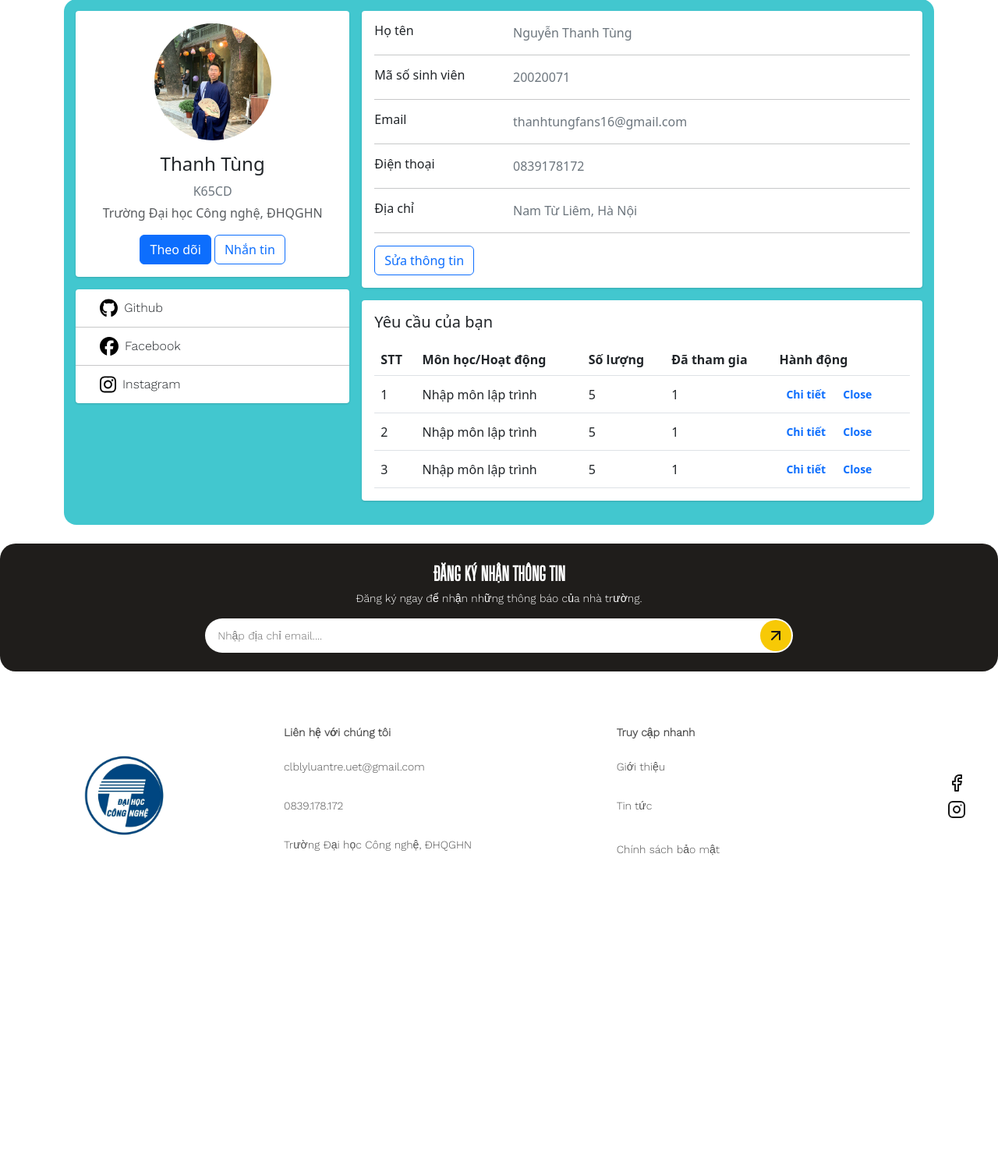
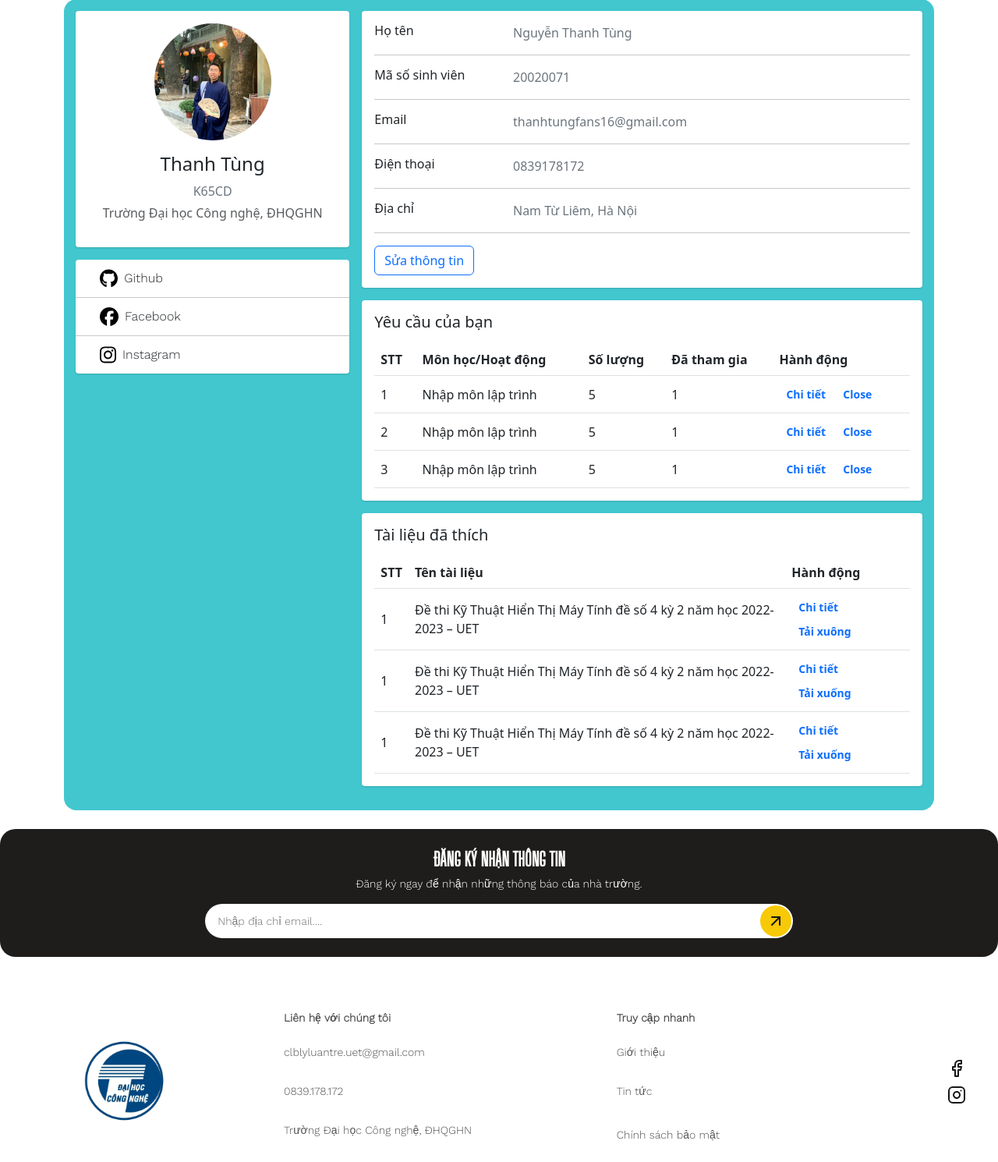
Before and after one commit to ThanhTung0101/INT4050, a Django app: page /ho-so/ in a window 1280 px wide. Shown: the part 107-1597 px from the top of the page at 78% size. Before the commit the page ends 1204 px from the top, so only its background shows below. Run offline with Django 4.2, Linux system fonts and the light colour scheme; parts of the project's set-up code (start-up, migrations or seed data) failed here and were passed over; some libraries are stand-ins or nearby versions.

Commit message:
liked documents

```diff
--- a/templates/pages/profile.html
+++ b/templates/pages/profile.html
@@ -14,8 +14,6 @@
                                 <h4>Thanh Tùng</h4>
                                 <p class="text-secondary mb-1">K65CD</p>
                                 <p class="text-muted font-size-sm">Trường Đại học Công nghệ, ĐHQGHN</p>
-                                <button class="btn btn-primary">Theo dõi</button>
-                                <button class="btn btn-outline-primary">Nhắn tin</button>
                             </div>
                         </div>
                     </div>
@@ -175,6 +173,75 @@
                         </div>
                     </div>
                 </div>
+
+                <div class="row gutters-sm">
+                    <div class="col-12 mb-3">
+                        <div class="card h-100">
+                            <div class="card-body">
+                                <h5 class="d-flex align-items-center mb-3">Tài liệu đã thích</h5>
+                                <table class="table align-middle mb-0 bg-white">
+                                    <thead class="bg-light">
+                                        <tr>
+                                          <th>STT</th>
+                                          <th>Tên tài liệu</th>
+                                          <th>Hành động</th>
+                                        </tr>
+                                    </thead>
+                                    <tbody>
+                                      <tr>
+                                        <td>1</td>
+                                        <td>Đề thi Kỹ Thuật Hiển Thị Máy Tính đề số 4 kỳ 2 năm học 2022-2023 – UET</td>
+                                        <td>
+                                            <a href="{% url 'my_request' %}">
+                                                <button type="button" class="btn btn-link btn-rounded btn-sm fw-bold text-decoration-none" data-mdb-ripple-color="dark">
+                                                Chi tiết
+                                                </button>
+                                            </a>
+                                            <a href="#" download>
+                                                <button type="button" class="btn btn-link btn-rounded btn-sm fw-bold text-decoration-none" data-mdb-ripple-color="dark">
+                                                Tải xuông
+                                                </button>
+                                            </a>
+                                        </td>
+                                      </tr>
+                                      <tr>
+                                        <td>1</td>
+                                        <td>Đề thi Kỹ Thuật Hiển Thị Máy Tính đề số 4 kỳ 2 năm học 2022-2023 – UET</td>
+                                        <td>
+                                            <a href="{% url 'my_request' %}">
+                                                <button type="button" class="btn btn-link btn-rounded btn-sm fw-bold text-decoration-none" data-mdb-ripple-color="dark">
+                                                Chi tiết
+                                                </button>
+                                            </a>
+                                            <a href="#" download>
+                                                <button type="button" class="btn btn-link btn-rounded btn-sm fw-bold text-decoration-none" data-mdb-ripple-color="dark">
+                                                Tải xuống
+                                                </button>
+                                            </a>
+                                        </td>
+                                      </tr>
+                                      <tr>
+                                        <td>1</td>
+                                        <td>Đề thi Kỹ Thuật Hiển Thị Máy Tính đề số 4 kỳ 2 năm học 2022-2023 – UET</td>
+                                        <td>
+                                            <a href="{% url 'my_request' %}">
+                                                <button type="button" class="btn btn-link btn-rounded btn-sm fw-bold text-decoration-none" data-mdb-ripple-color="dark">
+                                                Chi tiết
+                                                </button>
+                                            </a>
+                                            <a href="#" download>
+                                                <button type="button" class="btn btn-link btn-rounded btn-sm fw-bold text-decoration-none" data-mdb-ripple-color="dark">
+                                                Tải xuống
+                                                </button>
+                                            </a>
+                                        </td>
+                                      </tr>
+                                    </tbody>
+                                </table>
+                            </div>
+                        </div>
+                    </div>
+                </div>
             </div>
         </div>
     </div>
```
